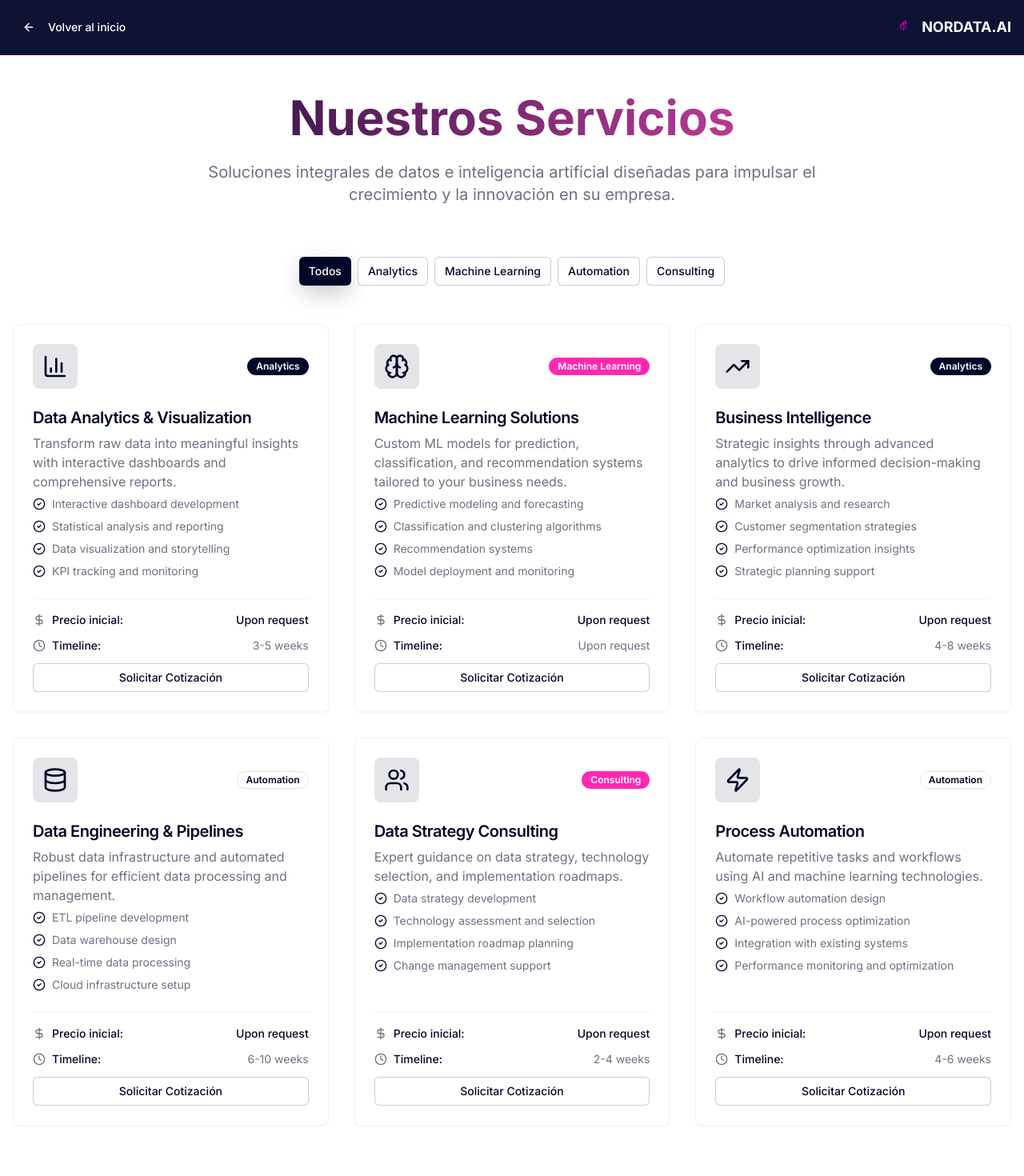
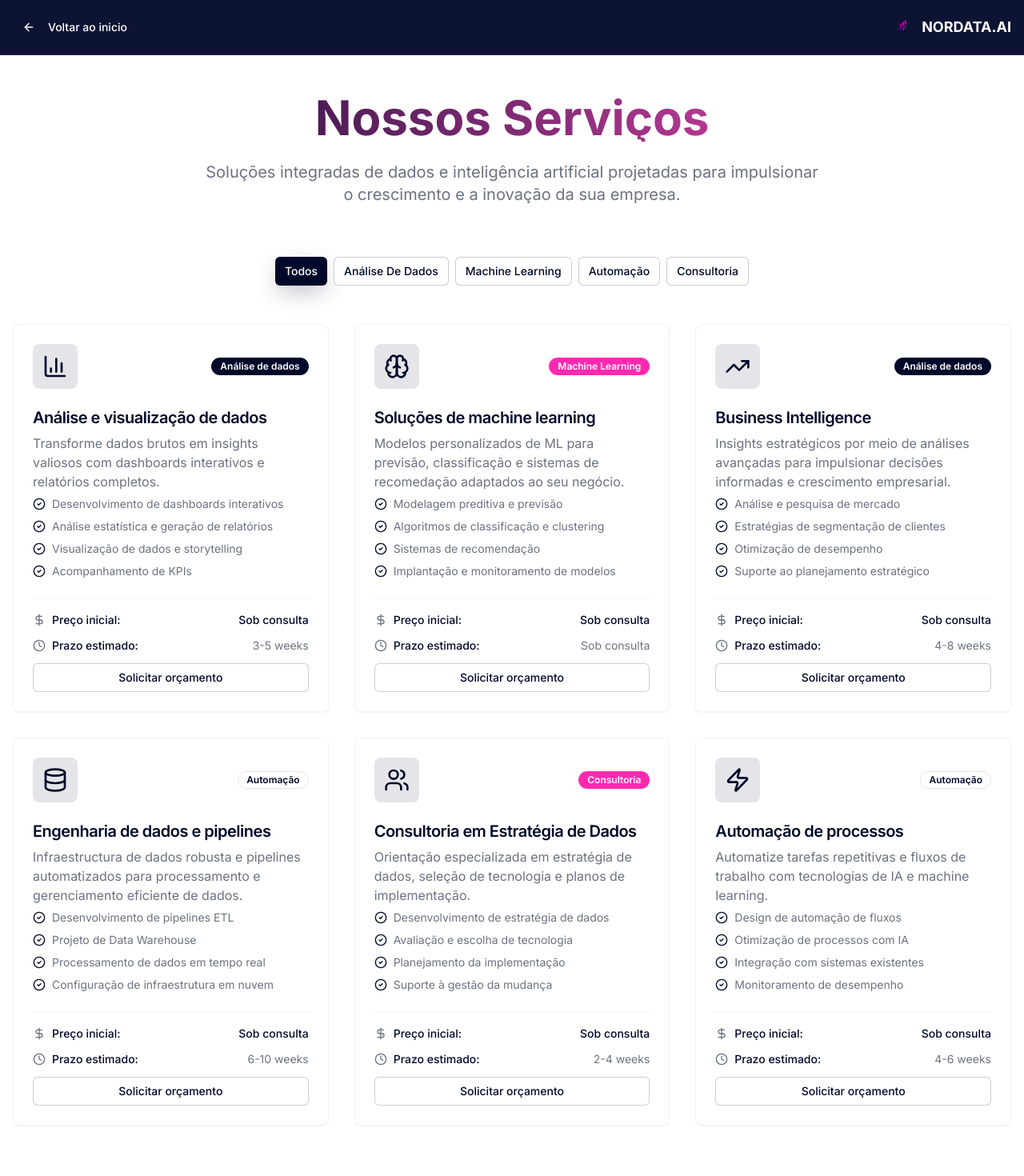
Before and after one commit to JorgeEmiliano80/nordata.ai, a React (Vite) app: page /servicios in a window 1280 px wide. Shown: the top 1470 px of the page at 80% size. Built offline with nearby package versions, Linux system fonts and the light colour scheme.

Commit message:
feat: mudanças no blog e serviços

```diff
--- a/src/components/FAQ.tsx
+++ b/src/components/FAQ.tsx
@@ -48,7 +48,7 @@ const FAQ = () => {
           <h2 className="text-4xl md:text-5xl font-bold mb-6 text-foreground">
             Perguntas{" "}
             <span className="bg-gradient-to-r from-secondary to-highlight bg-clip-text text-transparent">
-              Frequentes
+              frequentes
             </span>
           </h2>
           <p className="text-xl text-muted-foreground max-w-3xl mx-auto">
--- a/src/components/Header.tsx
+++ b/src/components/Header.tsx
@@ -21,7 +21,7 @@ const Header = () => {
             Plataforma
           </a>
           <a href="/servicios" className="text-primary-foreground hover:text-secondary transition-colors">
-            Servicios
+            Serviços
           </a>
           <a href="#casos" className="text-primary-foreground hover:text-secondary transition-colors">
             Casos de sucesso
--- a/src/components/Services.tsx
+++ b/src/components/Services.tsx
@@ -53,7 +53,7 @@ const Services = () => {
         <div className="container mx-auto px-4">
           <div className="text-center mb-16">
             <h2 className="text-4xl md:text-5xl font-bold mb-6 bg-gradient-to-r from-primary to-accent bg-clip-text text-transparent">
-              Casos de sucesso de clientes
+              Casos de sucesso
             </h2>
             <p className="text-xl text-muted-foreground max-w-3xl mx-auto">
               Para ilustrar o impacto da Nordata.AI, destacamos alguns clientes que alavancaram seus dados com nossa plataforma:
--- a/src/pages/Blog.tsx
+++ b/src/pages/Blog.tsx
@@ -80,7 +80,7 @@ const Blog = () => {
   return (
     <div className="min-h-screen bg-background">
       <Helmet>
-        <title>Blog - NORDATA.AI | Noticias y Recursos sobre IA y Análisis de Datos</title>
+        <title>Blog - NORDATA.AI | Notícias e recursos sobre IA e análise de dados</title>
         <meta name="description" content="Mantente actualizado con las últimas tendencias en inteligencia artificial, análisis de datos y transformación digital con el blog de NORDATA." />
         <meta name="keywords" content="blog, inteligencia artificial, análisis de datos, transformación digital, tecnología, innovación" />
         <meta property="og:title" content="Blog - NORDATA.AI | Noticias y Recursos sobre IA y Análisis de Datos" />
@@ -267,7 +267,7 @@ const Blog = () => {
               </h3>
               <p className="text-muted-foreground mb-6 max-w-2xl mx-auto">
                 Assine nossas atualizações e receba os últimos artigos sobre
-                inteligência artificial e análise de dados diretamente na sua caixa de entrada.'
+                inteligência artificial e análise de dados diretamente na sua caixa de entrada.
               </p>
               <Button variant="hero" size="lg" asChild>
                 <Link to="/#contato">
--- a/src/pages/Services.tsx
+++ b/src/pages/Services.tsx
@@ -32,98 +32,98 @@ interface Service {
 const services: Service[] = [
   {
     id: "data-analytics",
-    title: "Data Analytics & Visualization",
-    description: "Transform raw data into meaningful insights with interactive dashboards and comprehensive reports.",
-    badge: "Analytics",
+    title: "Análise e visualização de dados",
+    description: "Transforme dados brutos em insights valiosos com dashboards interativos e relatórios completos.",
+    badge: "Análise de dados",
     badgeVariant: "default",
     icon: BarChart3,
     features: [
-      "Interactive dashboard development",
-      "Statistical analysis and reporting",
-      "Data visualization and storytelling",
-      "KPI tracking and monitoring"
+      "Desenvolvimento de dashboards interativos",
+      "Análise estatística e geração de relatórios",
+      "Visualização de dados e storytelling",
+      "Acompanhamento de KPIs"
     ],
-    startingPrice: "Upon request",
+    startingPrice: "Sob consulta",
     timeline: "3-5 weeks"
   },
   {
-    id: "machine-learning",
-    title: "Machine Learning Solutions",
-    description: "Custom ML models for prediction, classification, and recommendation systems tailored to your business needs.",
+    id: "Machine-learning",
+    title: "Soluções de machine learning",
+    description: "Modelos personalizados de ML para previsão, classificação e sistemas de recomedação adaptados ao seu negócio.",
     badge: "Machine Learning",
     badgeVariant: "secondary",
     icon: Brain,
     features: [
-      "Predictive modeling and forecasting",
-      "Classification and clustering algorithms",
-      "Recommendation systems",
-      "Model deployment and monitoring"
+      "Modelagem preditiva e previsão",
+      "Algoritmos de classificação e clustering",
+      "Sistemas de recomendação",
+      "Implantação e monitoramento de modelos"
     ],
-    startingPrice: "Upon request",
-    timeline: "Upon request"
+    startingPrice: "Sob consulta",
+    timeline: "Sob consulta"
   },
   {
     id: "business-intelligence",
     title: "Business Intelligence",
-    description: "Strategic insights through advanced analytics to drive informed decision-making and business growth.",
-    badge: "Analytics",
+    description: "Insights estratégicos por meio de análises avançadas para impulsionar decisões informadas e crescimento empresarial.",
+    badge: "Análise de dados",
     badgeVariant: "default",
     icon: TrendingUp,
     features: [
-      "Market analysis and research",
-      "Customer segmentation strategies",
-      "Performance optimization insights",
-      "Strategic planning support"
+      "Análise e pesquisa de mercado",
+      "Estratégias de segmentação de clientes",
+      "Otimização de desempenho",
+      "Suporte ao planejamento estratégico"
     ],
-    startingPrice: "Upon request",
+    startingPrice: "Sob consulta",
     timeline: "4-8 weeks"
   },
   {
     id: "data-engineering",
-    title: "Data Engineering & Pipelines",
-    description: "Robust data infrastructure and automated pipelines for efficient data processing and management.",
-    badge: "Automation",
+    title: "Engenharia de dados e pipelines",
+    description: "Infraestructura de dados robusta e pipelines automatizados para processamento e gerenciamento eficiente de dados.",
+    badge: "Automação",
     badgeVariant: "outline",
     icon: Database,
     features: [
-      "ETL pipeline development",
-      "Data warehouse design",
-      "Real-time data processing",
-      "Cloud infrastructure setup"
+      "Desenvolvimento de pipelines ETL",
+      "Projeto de Data Warehouse",
+      "Processamento de dados em tempo real",
+      "Configuração de infraestrutura em nuvem"
     ],
-    startingPrice: "Upon request",
+    startingPrice: "Sob consulta",
     timeline: "6-10 weeks"
   },
   {
     id: "data-strategy",
-    title: "Data Strategy Consulting",
-    description: "Expert guidance on data strategy, technology selection, and implementation roadmaps.",
-    badge: "Consulting",
+    title: "Consultoria em Estratégia de Dados",
+    description: "Orientação especializada em estratégia de dados, seleção de tecnologia e planos de implementação.",
+    badge: "Consultoria",
     badgeVariant: "secondary",
     icon: Users,
     features: [
-      "Data strategy development",
-      "Technology assessment and selection",
-      "Implementation roadmap planning",
-      "Change management support"
+      "Desenvolvimento de estratégia de dados",
+      "Avaliação e escolha de tecnologia",
+      "Planejamento da implementação",
+      "Suporte à gestão da mudança"
     ],
-    startingPrice: "Upon request",
+    startingPrice: "Sob consulta",
     timeline: "2-4 weeks"
   },
   {
     id: "process-automation",
-    title: "Process Automation",
-    description: "Automate repetitive tasks and workflows using AI and machine learning technologies.",
-    badge: "Automation",
+    title: "Automação de processos",
+    description: "Automatize tarefas repetitivas e fluxos de trabalho com tecnologias de IA e machine learning.",
+    badge: "Automação",
     badgeVariant: "outline",
     icon: Zap,
     features: [
-      "Workflow automation design",
-      "AI-powered process optimization",
-      "Integration with existing systems",
-      "Performance monitoring and optimization"
+      "Design de automação de fluxos",
+      "Otimização de processos com IA",
+      "Integração com sistemas existentes",
+      "Monitoramento de desempenho"
     ],
-    startingPrice: "Upon request",
+    startingPrice: "Sob consulta",
     timeline: "4-6 weeks"
   }
 ];
@@ -140,13 +140,13 @@ const Services = () => {
   return (
     <div className="min-h-screen bg-background">
       <Helmet>
-        <title>Servicios - NORDATA.AI | Soluciones de Datos e IA</title>
-        <meta name="description" content="Descubre nuestros servicios especializados en análisis de datos, machine learning, business intelligence y automatización de procesos." />
-        <meta name="keywords" content="servicios, análisis de datos, machine learning, business intelligence, automatización, consultoría" />
-        <meta property="og:title" content="Servicios - NORDATA.AI | Soluciones de Datos e IA" />
-        <meta property="og:description" content="Servicios especializados en transformación digital, análisis de datos e inteligencia artificial." />
+        <title>Serviços - NORDATA.AI | Soluções em dados e IA</title>
+        <meta name="description" content="Descubra nossos serviços especializados em análise de dados, machine learning, business intelligence e automação de processos." />
+        <meta name="keywords" content="serviços, análise de dados, machine learning, business intelligence, automação, consultoria" />
+        <meta property="og:title" content="Serviços - NORDATA.AI | Soluções em dados e IA" />
+        <meta property="og:description" content="Serviços especializados em transformação digital, análise de dados e inteligência artificial." />
         <meta property="og:type" content="website" />
-        <link rel="canonical" href="/servicios" />
+        <link rel="canonical" href="/serviços" />
       </Helmet>
 
       {/* Header with back button */}
@@ -157,7 +157,7 @@ const Services = () => {
               <Button variant="ghost" size="sm" asChild className="text-primary-foreground hover:bg-secondary/20">
                 <Link to="/">
                   <ArrowLeft className="h-4 w-4 mr-2" />
-                  Volver al inicio
+                  Voltar ao inicio
                 </Link>
               </Button>
             </div>
@@ -177,11 +177,11 @@ const Services = () => {
         {/* Hero Section */}
         <section className="text-center mb-16">
           <h1 className="text-5xl md:text-6xl font-bold mb-6 bg-gradient-to-r from-primary to-accent bg-clip-text text-transparent">
-            Nuestros Servicios
+            Nossos Serviços
           </h1>
           <p className="text-xl text-muted-foreground max-w-3xl mx-auto mb-8">
-            Soluciones integrales de datos e inteligencia artificial diseñadas para impulsar
-            el crecimiento y la innovación en su empresa.
+            Soluções integradas de dados e inteligência artificial projetadas para impulsionar
+            o crescimento e a inovação da sua empresa.
           </p>
         </section>
 
@@ -240,7 +240,7 @@ const Services = () => {
                       <div className="flex items-center justify-between text-sm">
                         <div className="flex items-center space-x-2">
                           <DollarSign className="h-4 w-4 text-muted-foreground" />
-                          <span className="font-medium">Precio inicial:</span>
+                          <span className="font-medium">Preço inicial:</span>
                         </div>
                         <span className="text-primary font-medium">{service.startingPrice}</span>
                       </div>
@@ -248,14 +248,14 @@ const Services = () => {
                       <div className="flex items-center justify-between text-sm">
                         <div className="flex items-center space-x-2">
                           <Clock className="h-4 w-4 text-muted-foreground" />
-                          <span className="font-medium">Timeline:</span>
+                          <span className="font-medium">Prazo estimado:</span>
                         </div>
                         <span className="text-muted-foreground">{service.timeline}</span>
                       </div>
 
                       <Button variant="outline" size="sm" className="w-full group-hover:bg-primary group-hover:text-primary-foreground transition-colors" asChild>
                         <Link to="/#contato">
-                          Solicitar Cotización
+                          Solicitar orçamento
                         </Link>
                       </Button>
                     </div>
@@ -271,21 +271,16 @@ const Services = () => {
           <Card className="border-border/50 bg-gradient-primary/10 backdrop-blur-sm">
             <CardContent className="py-12">
               <h3 className="text-3xl font-bold mb-4 text-primary">
-                ¿Listo para transformar su negocio con datos?
+                Pronto para transformar seu negócio com dados?
               </h3>
               <p className="text-muted-foreground mb-6 max-w-2xl mx-auto">
-                Nuestro equipo de expertos está aquí para ayudarle a diseñar la solución
-                perfecta para sus necesidades específicas.
+                Nossa equipe de especialistas está pronta para ajudá-lo a projetar a solução
+                ideal para as suas necessidades espcíficas.
               </p>
               <div className="flex flex-col sm:flex-row gap-4 justify-center">
                 <Button variant="hero" size="lg" asChild>
                   <Link to="/#contato">
-                    Hablar con un experto
-                  </Link>
-                </Button>
-                <Button variant="outline" size="lg" asChild>
-                  <Link to="/blog">
-                    Ver casos de estudio
+                    Falar com um especialista
                   </Link>
                 </Button>
               </div>
```
Also changed, not shown: src/components/Clients.tsx (+4 -4 lines).
